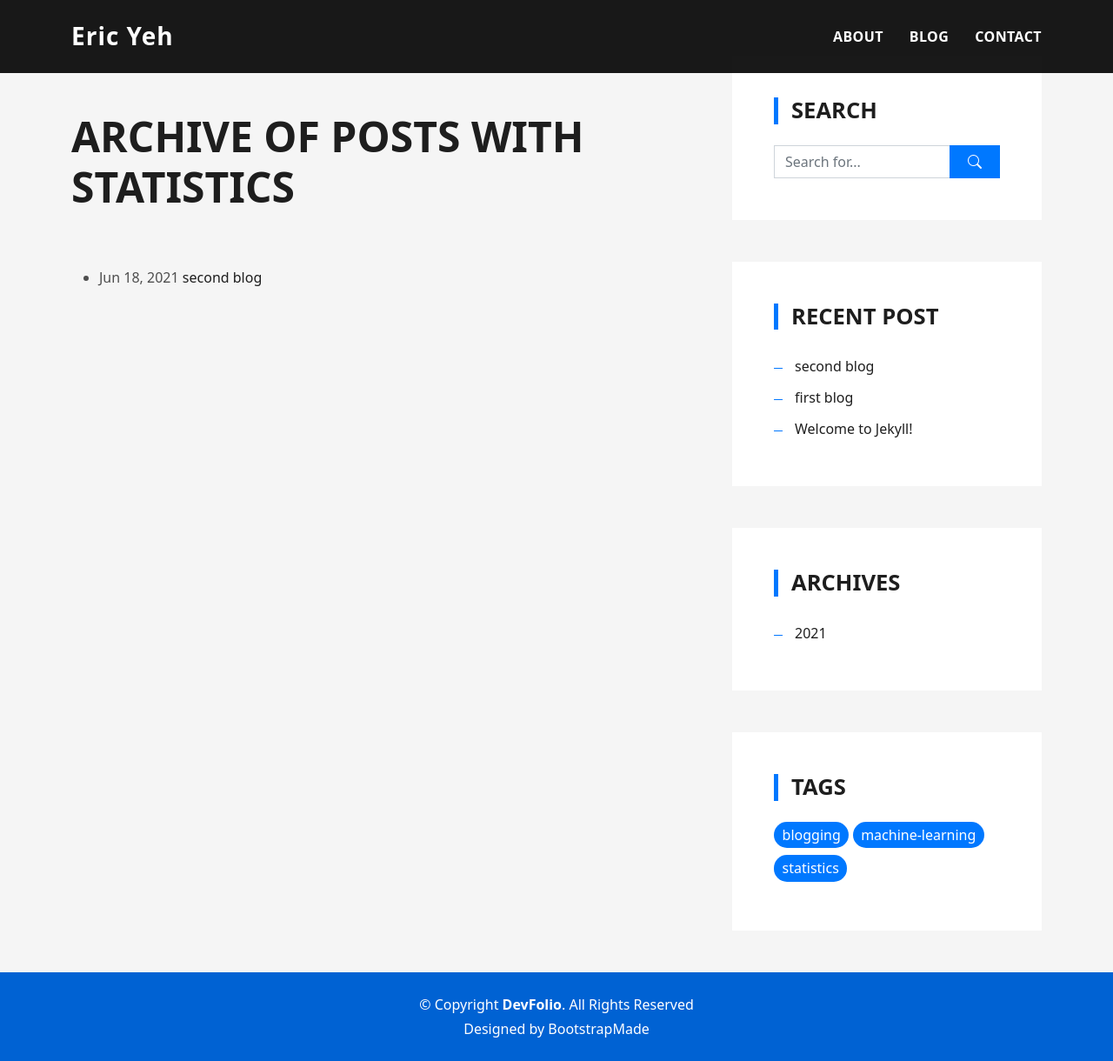
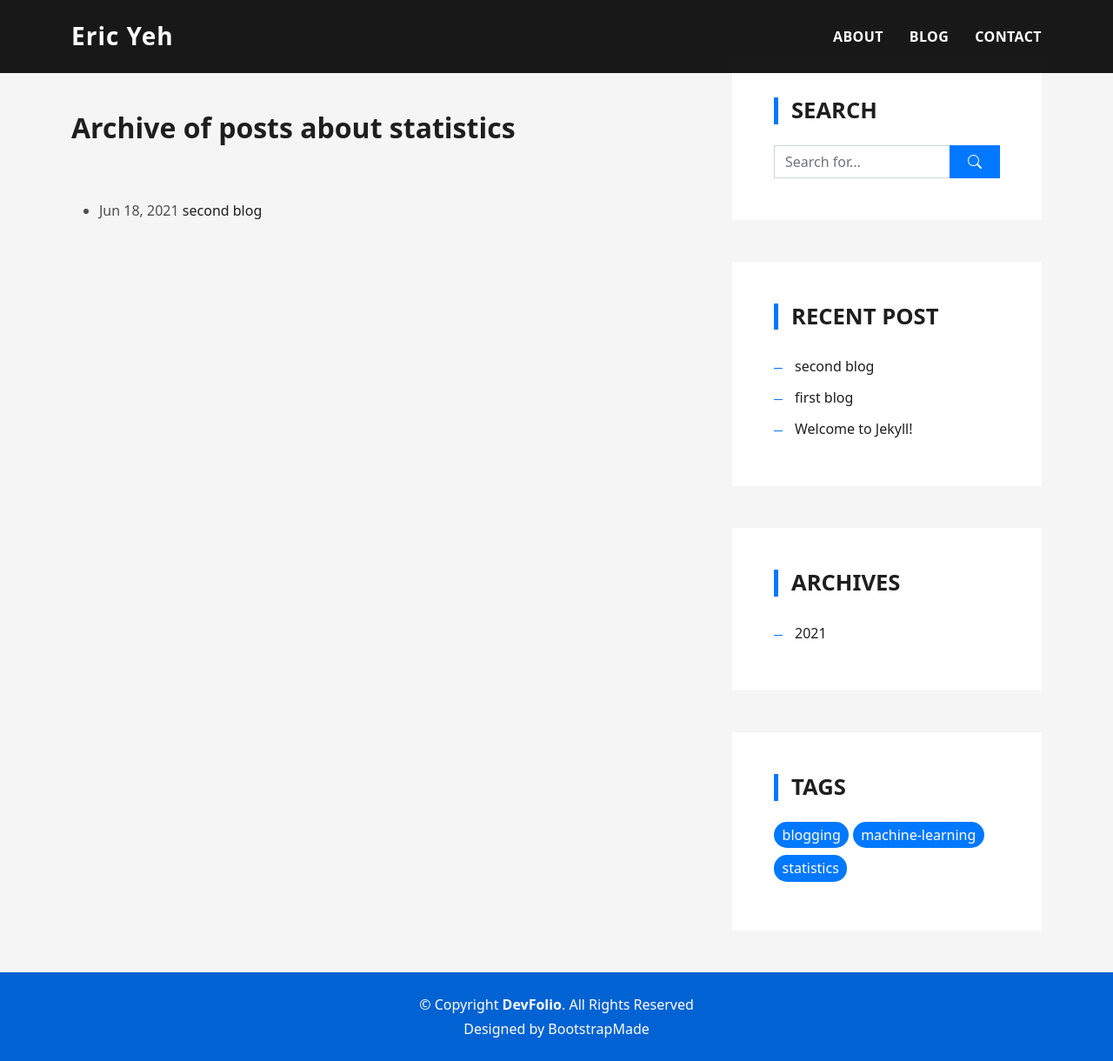
Before and after one commit to ericyeh-dr/ericyeh-dr.github.io, a Jekyll site: the page built from _tagnames/statistics.md, in a window 1280 px wide and 1220 px high. Shown: the whole window at 87% size. Built offline with Jekyll 4.4.1, drawn with Linux system fonts in a browser that asks for light colours.

Commit message:
modify archive page

```diff
--- a/_layouts/tag-archive.html
+++ b/_layouts/tag-archive.html
@@ -3,8 +3,8 @@ layout: post
 ---
 
 <div class="title-blog text-left">
-    <h3 class="title-a">
-        Archive of posts with {{ page.name }}
+    <h3 class="title-archive">
+        Archive of posts about {{ page.name }}
     </h3>
 </div>
 
@@ -13,7 +13,7 @@ layout: post
         {% for tag in post.tags %}
             {% capture tag_name %}{{tag | slugify}}{% endcapture %}
             {% if tag_name == page.name %}
-            <li>
+            <li class="archive-item">
                 <span class="post-date">{{ post.date | date: "%b %-d, %Y" }}</span>
                 <a class="post-link" href="{{ post.url | relative_url }}">{{ post.title }}</a>
             </li>
--- a/assets/css/style.css
+++ b/assets/css/style.css
@@ -1464,6 +1464,18 @@ a:hover {
 }
 
 /*--------------------------------------------------------------
+# Archive
+--------------------------------------------------------------*/
+.title-archive {
+    margin-bottom: .5rem;
+    font-size: 2rem;
+    font-weight: bold;
+}
+
+.item-archive {
+    margin-bottom: .5rem;
+}
+/*--------------------------------------------------------------
 # Footer
 --------------------------------------------------------------*/
 footer {
```
Also changed, not shown: _layouts/year-archive.html (+9 -8 lines).
